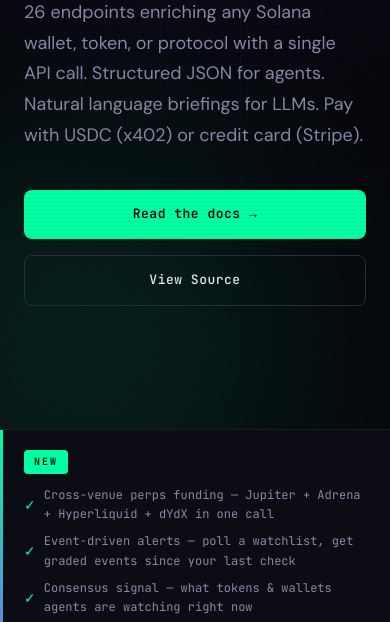
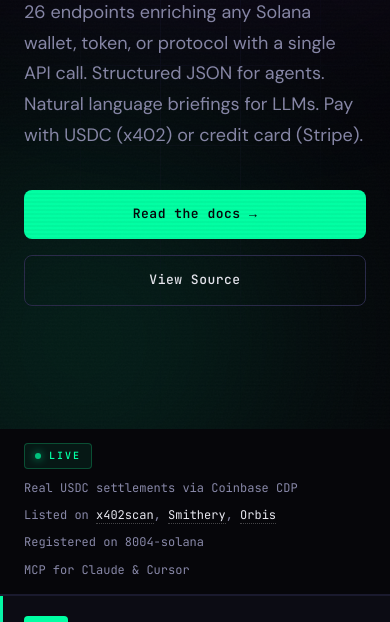
Before and after one commit to 0xSardius/solenrich, a website: page landing/index.html in a window 390 px wide. Shown: the part 415-1037 px from the top of the page. Drawn offline with Linux system fonts and the light colour scheme.

Commit message:
Tier 2 #5: add evergreen 'Live' proof strip under hero
Visitors evaluating a paid API ask "is this real?" before "does this
match my use case?" — the landing didn't answer question one.

Adds a thin proof strip between hero and update banner with four
distribution-level signals that don't age:
- Real USDC settlements via Coinbase CDP
- Listed on x402scan, Smithery, Orbis (each linked)
- Registered on 8004-solana
- MCP for Claude & Cursor

Skipped concrete call/revenue numbers per user feedback — those would
need weekly manual updates and devalue once they age past the actual
state. Distribution-channel facts are always-true: either we're on
those registries or we're not.

Design: pulsing green dot + "Live" tag, monospace items, ·-delimited.
Reads like a heartbeat readout, not a marketing brag. Reuses existing
CSS variables. Responsive — collapses to vertical stack <768px.

```diff
--- a/landing/index.html
+++ b/landing/index.html
@@ -695,6 +695,76 @@
       .update-items { flex-direction: column; gap: 8px; }
     }
 
+    .proof-strip {
+      background: var(--bg-void);
+      border-bottom: 1px solid var(--border-dim);
+      padding: 14px 0;
+    }
+    .proof-strip .container {
+      display: flex;
+      align-items: center;
+      gap: 18px;
+      flex-wrap: wrap;
+    }
+    .proof-tag {
+      display: inline-flex;
+      align-items: center;
+      gap: 8px;
+      font-family: 'JetBrains Mono', monospace;
+      font-size: 10px;
+      font-weight: 600;
+      text-transform: uppercase;
+      letter-spacing: 2px;
+      color: var(--sol-green);
+      background: rgba(20, 241, 149, 0.08);
+      border: 1px solid rgba(20, 241, 149, 0.25);
+      padding: 4px 10px;
+      border-radius: 4px;
+      white-space: nowrap;
+    }
+    .proof-dot {
+      width: 6px;
+      height: 6px;
+      border-radius: 50%;
+      background: var(--sol-green);
+      box-shadow: 0 0 8px var(--sol-green);
+      animation: proof-pulse 1.8s ease-in-out infinite;
+    }
+    @keyframes proof-pulse {
+      0%, 100% { opacity: 1; }
+      50% { opacity: 0.35; }
+    }
+    .proof-items {
+      display: flex;
+      align-items: center;
+      gap: 14px;
+      flex-wrap: wrap;
+      font-family: 'JetBrains Mono', monospace;
+      font-size: 12px;
+      color: var(--text-secondary);
+    }
+    .proof-item { white-space: nowrap; }
+    .proof-item a {
+      color: var(--text-primary);
+      text-decoration: none;
+      border-bottom: 1px dotted rgba(255, 255, 255, 0.25);
+      transition: color 0.15s, border-color 0.15s;
+    }
+    .proof-item a:hover {
+      color: var(--sol-green);
+      border-bottom-color: var(--sol-green);
+    }
+    .proof-divider {
+      color: var(--border-dim);
+      font-size: 14px;
+      line-height: 1;
+    }
+    @media (max-width: 768px) {
+      .proof-strip .container { flex-direction: column; align-items: flex-start; gap: 10px; }
+      .proof-items { gap: 8px; }
+      .proof-divider { display: none; }
+    }
+
     .value-card {
       background: var(--bg-card);
       border: 1px solid var(--border-dim);
@@ -1282,6 +1352,22 @@
       </div>
     </div>
   </section>
+
+  <!-- ===== PROOF STRIP ===== -->
+  <div class="proof-strip">
+    <div class="container">
+      <span class="proof-tag"><span class="proof-dot"></span>Live</span>
+      <div class="proof-items">
+        <span class="proof-item">Real USDC settlements via Coinbase CDP</span>
+        <span class="proof-divider">·</span>
+        <span class="proof-item">Listed on <a href="https://www.x402scan.com/server/d9814c54-6fa6-4fa7-8b01-43a0ffbc7641" target="_blank" rel="noopener">x402scan</a>, <a href="https://smithery.ai/?q=solenrich" target="_blank" rel="noopener">Smithery</a>, <a href="https://orbisapi.com" target="_blank" rel="noopener">Orbis</a></span>
+        <span class="proof-divider">·</span>
+        <span class="proof-item">Registered on 8004-solana</span>
+        <span class="proof-divider">·</span>
+        <span class="proof-item">MCP for Claude &amp; Cursor</span>
+      </div>
+    </div>
+  </div>
 
   <!-- ===== UPDATE BANNER ===== -->
   <div class="update-banner">
```
